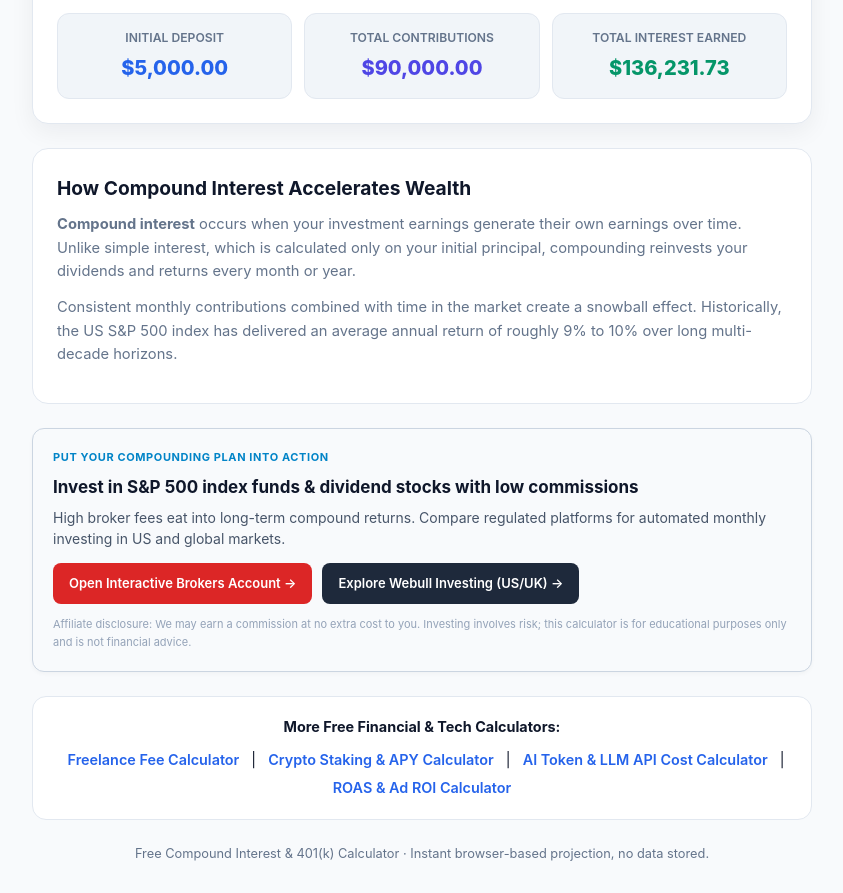
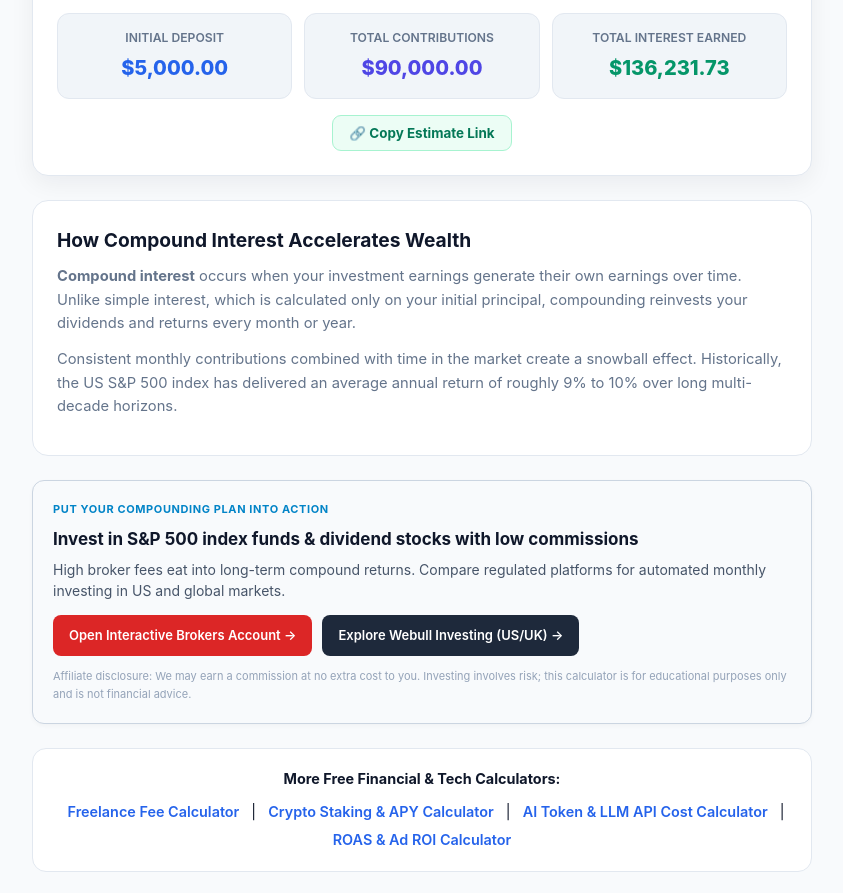
Before and after one commit to valeryivch-maker/compound-interest-calculator, a plain HTML site: page index.html in a window 1280 px wide. Shown: the part 887-1780 px from the top of the page, without its empty margins (218-1061 px from the left). Drawn offline with Linux system fonts and the light colour scheme.

Commit message:
Add files via upload

```diff
--- a/index.html
+++ b/index.html
@@ -158,7 +158,11 @@
         <div class="res-val" id="res-interest" style="color:var(--accent)">$134,670.48</div>
       </div>
     </div>
+    <div style="margin-top:16px; display:flex; justify-content:center;">
+      <button type="button" id="share-est-btn" onclick="copyShareLink()" style="background:#ecfdf5; color:#047857; border:1px solid #a7f3d0; font-weight:700; font-size:0.84rem; padding:9px 16px; border-radius:9px; cursor:pointer;">&#128279; Copy Estimate Link</button>
+    </div>
   </main>
+
 
   <section class="seo-block">
     <h2>How Compound Interest Accelerates Wealth</h2>
@@ -261,20 +265,36 @@
     }
   }
 
+  function copyShareLink() {
+    const init = document.getElementById('initial').value || 5000;
+    const monthly = document.getElementById('monthly').value || 500;
+    const rate = document.getElementById('rate').value || 10;
+    const years = document.getElementById('years').value || 15;
+    const freq = document.getElementById('freq').value || 12;
+    const url = window.location.origin + window.location.pathname + '?initial=' + encodeURIComponent(init) + '&monthly=' + encodeURIComponent(monthly) + '&rate=' + encodeURIComponent(rate) + '&years=' + encodeURIComponent(years) + '&freq=' + encodeURIComponent(freq);
+    navigator.clipboard.writeText(url).then(() => {
+      const btn = document.getElementById('share-est-btn');
+      if (btn) { btn.innerHTML = '&#10003; Link Copied!'; setTimeout(() => { btn.innerHTML = '&#128279; Copy Estimate Link'; }, 1800); }
+    });
+  }
+
   (function initFromUrl() {
     const params = new URLSearchParams(window.location.search);
     const pInit = params.get('initial');
     const pMonthly = params.get('monthly');
     const pRate = params.get('rate');
     const pYears = params.get('years');
+    const pFreq = params.get('freq');
     let hasCustom = false;
     if (pInit && !isNaN(parseFloat(pInit))) { document.getElementById('initial').value = parseFloat(pInit); hasCustom = true; }
     if (pMonthly && !isNaN(parseFloat(pMonthly))) { document.getElementById('monthly').value = parseFloat(pMonthly); hasCustom = true; }
     if (pRate && !isNaN(parseFloat(pRate))) { document.getElementById('rate').value = parseFloat(pRate); hasCustom = true; }
     if (pYears && !isNaN(parseInt(pYears))) { document.getElementById('years').value = parseInt(pYears); hasCustom = true; }
+    if (pFreq && ['12','365','4','1'].includes(pFreq)) { document.getElementById('freq').value = pFreq; hasCustom = true; }
     if (hasCustom) clearPreset();
     calculate();
   })();
+
 </script>
 
   <!-- Cloudflare Web Analytics --><script type='module' src='https://static.cloudflareinsights.com/beacon.min.js' data-cf-beacon='{"token": "c1d700a5fdf540fa94f43b52a8651a2f"}'></script><!-- End Cloudflare Web Analytics -->
```
